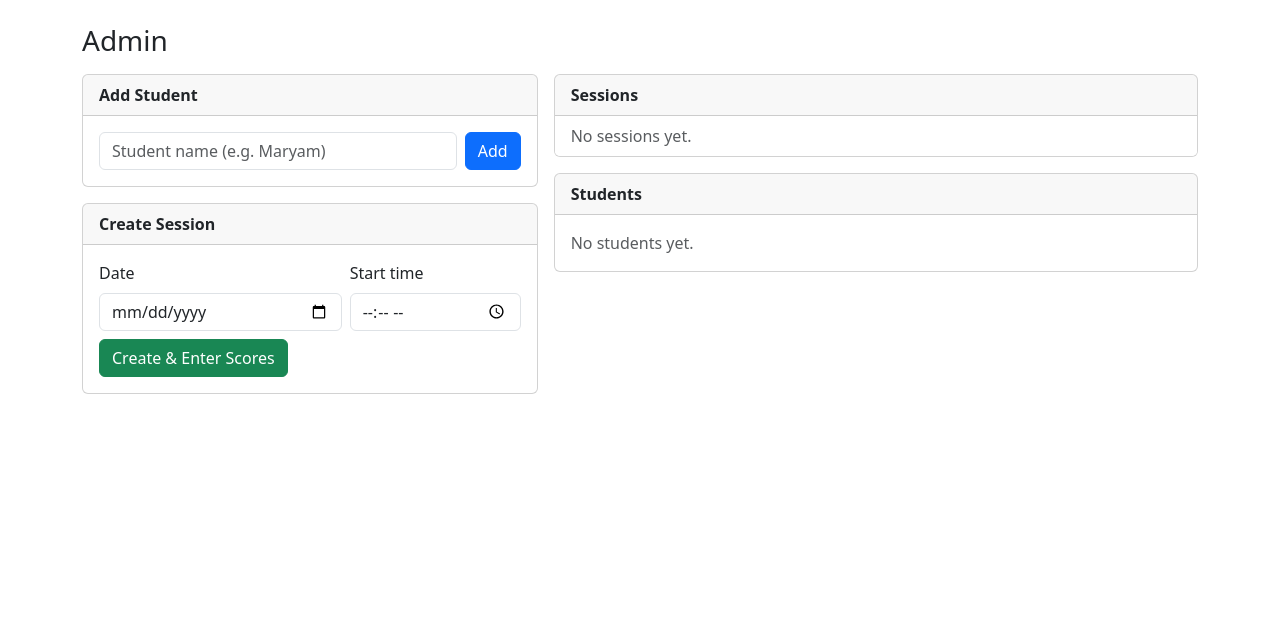
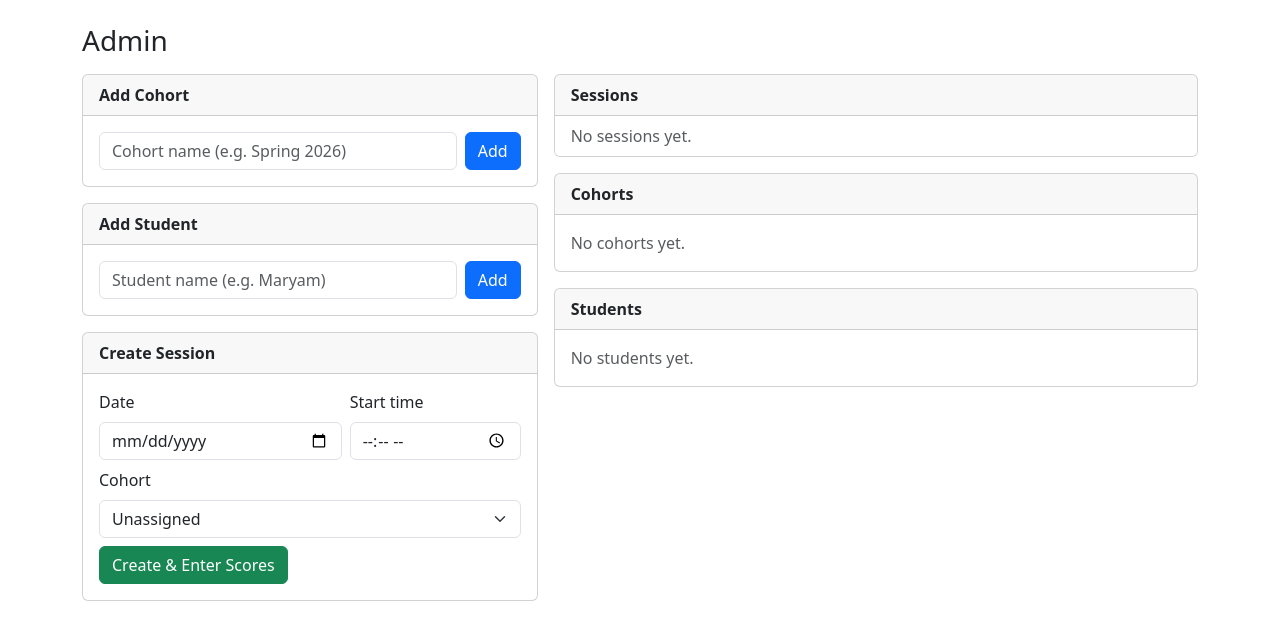
Before and after one commit to mdcellou03/Leaderboard-App-for-AmalBIlm, a Flask app: page /admin in a window 1280 px wide. Shown: the part 57-697 px from the top of the page. Run offline with Flask 3, Linux system fonts and the light colour scheme; the visitor is signed in with stand-in values (Sample User, id 1).

Commit message:
Add cohort grouping with admin session assignment and leaderboard filtering so terms can be managed separately before Kahoot reports

```diff
--- a/app.py
+++ b/app.py
@@ -7,6 +7,7 @@ from dotenv import load_dotenv
 from flask import Flask
 
 from extensions import csrf, db, limiter
+from services.database import ensure_database_schema
 from services.students import student_code
 
 load_dotenv()
@@ -44,13 +45,14 @@ def create_app() -> Flask:
     limiter.init_app(app)
     app.jinja_env.globals["student_code"] = student_code
 
-    from models import ScoreEntry, Student, WorkshopSession
+    from models import Cohort, ScoreEntry, Student, WorkshopSession
     from routes.admin import register_admin_routes
     from routes.auth import register_auth_routes
     from routes.public import register_public_routes
 
     with app.app_context():
         db.create_all()
+        ensure_database_schema()
 
     register_auth_routes(app)
     register_public_routes(app)
--- a/routes/admin.py
+++ b/routes/admin.py
@@ -1,11 +1,12 @@
 from __future__ import annotations
 
 from datetime import date, time
+from typing import Optional
 
 from flask import Flask, flash, redirect, render_template, request, url_for
 
 from extensions import db
-from models import ScoreEntry, Student, WorkshopSession
+from models import Cohort, ScoreEntry, Student, WorkshopSession
 from routes.auth import login_required
 from services.scoring import compute_base_points
 
@@ -14,12 +15,31 @@ def register_admin_routes(app: Flask) -> None:
     @app.get("/admin")
     @login_required
     def admin():
+        cohorts = Cohort.query.order_by(Cohort.name.asc()).all()
         students = Student.query.order_by(Student.name.asc()).all()
         sessions = WorkshopSession.query.order_by(
             WorkshopSession.session_date.desc(),
             WorkshopSession.start_time.desc(),
         ).all()
-        return render_template("admin.html", students=students, sessions=sessions)
+        return render_template("admin.html", cohorts=cohorts, students=students, sessions=sessions)
+
+    @app.post("/admin/add-cohort")
+    @login_required
+    def add_cohort():
+        name = (request.form.get("name") or "").strip()
+        if not name:
+            flash("Cohort name is required.", "error")
+            return redirect(url_for("admin"))
+
+        existing = Cohort.query.filter_by(name=name).first()
+        if existing:
+            flash("That cohort already exists.", "error")
+            return redirect(url_for("admin"))
+
+        db.session.add(Cohort(name=name))
+        db.session.commit()
+        flash(f"Added cohort: {name}", "ok")
+        return redirect(url_for("admin"))
 
     @app.post("/admin/add-student")
     @login_required
@@ -65,6 +85,7 @@ def register_admin_routes(app: Flask) -> None:
 
         date_str = request.form.get("session_date")
         time_str = request.form.get("start_time")
+        cohort_id = _optional_int_field("cohort_id")
 
         if not date_str or not time_str:
             flash("Session date and start time are required.", "error")
@@ -77,7 +98,15 @@ def register_admin_routes(app: Flask) -> None:
             flash("Invalid date or time format.", "error")
             return redirect(url_for("admin"))
 
-        workshop_session = WorkshopSession(session_date=session_date, start_time=start_time)
+        if cohort_id and not db.session.get(Cohort, cohort_id):
+            flash("Selected cohort does not exist.", "error")
+            return redirect(url_for("admin"))
+
+        workshop_session = WorkshopSession(
+            cohort_id=cohort_id,
+            session_date=session_date,
+            start_time=start_time,
+        )
         db.session.add(workshop_session)
         db.session.commit()
 
@@ -159,3 +188,14 @@ def register_admin_routes(app: Flask) -> None:
 
 def _bool_field(name: str) -> bool:
     return request.form.get(name) == "on"
+
+
+def _optional_int_field(name: str) -> Optional[int]:
+    raw = request.form.get(name, "").strip()
+    if not raw:
+        return None
+
+    try:
+        return int(raw)
+    except ValueError:
+        return None
--- a/templates/admin.html
+++ b/templates/admin.html
@@ -4,6 +4,17 @@
 
 <div class="row g-3">
   <div class="col-lg-5">
+    <div class="card mb-3">
+      <div class="card-header fw-semibold">Add Cohort</div>
+      <div class="card-body">
+        <form method="post" action="{{ url_for('add_cohort') }}" class="d-flex gap-2">
+          <input type="hidden" name="csrf_token" value="{{ csrf_token() }}">
+          <input class="form-control" name="name" placeholder="Cohort name (e.g. Spring 2026)" required />
+          <button class="btn btn-primary" type="submit">Add</button>
+        </form>
+      </div>
+    </div>
+
     <div class="card mb-3">
       <div class="card-header fw-semibold">Add Student</div>
       <div class="card-body">
@@ -29,6 +40,15 @@
             <input class="form-control" type="time" name="start_time" required />
           </div>
           <div class="col-12">
+            <label class="form-label">Cohort</label>
+            <select class="form-select" name="cohort_id">
+              <option value="">Unassigned</option>
+              {% for cohort in cohorts %}
+                <option value="{{ cohort.id }}">{{ cohort.name }}</option>
+              {% endfor %}
+            </select>
+          </div>
+          <div class="col-12">
             <button class="btn btn-success" type="submit">Create & Enter Scores</button>
           </div>
         </form>
@@ -43,7 +63,12 @@
         {% for s in sessions %}
           <a class="list-group-item list-group-item-action d-flex justify-content-between align-items-center"
              href="{{ url_for('admin_session', workshop_session_id=s.id) }}">
-            <span>{{ s.session_date.isoformat() }} @ {{ s.start_time.strftime("%H:%M") }}</span>
+            <span>
+              {{ s.session_date.isoformat() }} @ {{ s.start_time.strftime("%H:%M") }}
+              <span class="text-muted small">
+                &middot; {{ s.cohort.name if s.cohort else "Unassigned" }}
+              </span>
+            </span>
             <span class="badge text-bg-secondary">Edit</span>
           </a>
         {% else %}
@@ -53,11 +78,24 @@
     </div>
 
     <div class="card mt-3">
+      <div class="card-header fw-semibold">Cohorts</div>
+      <div class="card-body">
+        <div class="d-flex flex-wrap gap-2">
+          {% for cohort in cohorts %}
+            <span class="badge text-bg-light border">{{ cohort.name }}</span>
+          {% else %}
+            <span class="text-muted">No cohorts yet.</span>
+          {% endfor %}
+        </div>
+      </div>
+    </div>
+
+    <div class="card mt-3">
       <div class="card-header fw-semibold">Students</div>
       <div class="card-body">
         <div class="d-flex flex-wrap gap-2">
           {% for st in students %}
-            <span class="badge text-bg-light border">{{ st.name }} · {{ student_code(st.id) }}</span>
+            <span class="badge text-bg-light border">{{ st.name }} &middot; {{ student_code(st.id) }}</span>
           {% else %}
             <span class="text-muted">No students yet.</span>
           {% endfor %}
--- a/templates/admin_session.html
+++ b/templates/admin_session.html
@@ -5,6 +5,7 @@
     <h1 class="h3 mb-1">Enter Scores</h1>
     <div class="text-muted">
       Session: {{ sess.session_date.isoformat() }} @ {{ sess.start_time.strftime("%H:%M") }}
+      &middot; {{ sess.cohort.name if sess.cohort else "Unassigned" }}
     </div>
     <div class="text-muted small mt-1">
       Each category starts at <b>10</b> points when present. Check boxes to add/subtract.
```
Also changed, not shown: models.py (+11 -0 lines), routes/public.py (+32 -3 lines), services/database.py (added, +17 -0 lines), services/scoring.py (+7 -3 lines), templates/leaderboard.html (+23 -2 lines).
